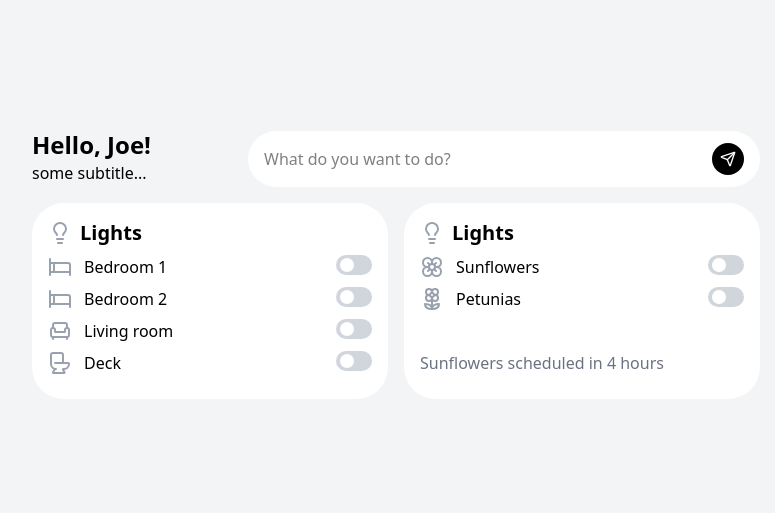
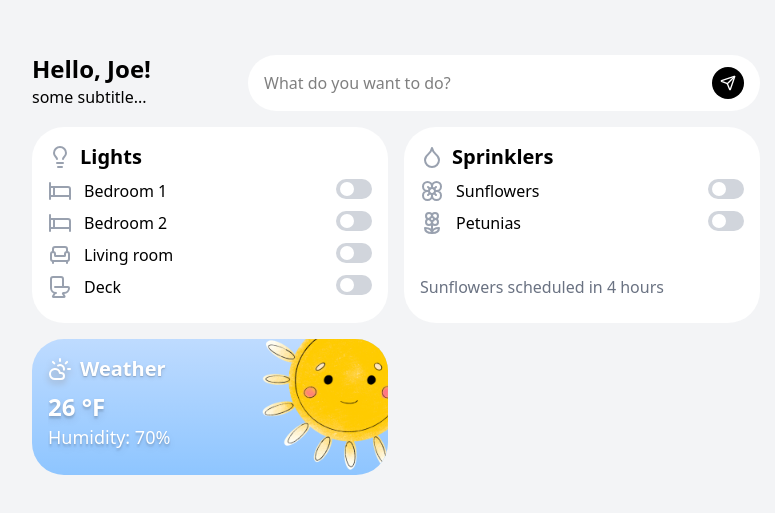
Before and after one commit to Eshan-Arora/dubhacks-25, a React (Vite) app in the folder app/: page / in a window 1280 px wide. Shown: the part 127-640 px from the top of the page, without its empty margins (244-1019 px from the left). Built offline with nearby package versions, Linux system fonts and the light colour scheme.

Commit message:
add weather thing

```diff
--- a/app/src/App.tsx
+++ b/app/src/App.tsx
@@ -3,9 +3,10 @@ import { useState } from 'react'
 import { ChatBox } from './components/ChatBox';
 import { InfoSquareRoot, InfoSquareHeading, InfoSquareContent } from './components/InfoSquare';
 import { Lights } from "./components/Lights";
+import { Weather } from "./components/Weather";
 
 import './App.css'
-import { LightbulbIcon } from 'lucide-react';
+import { LightbulbIcon, CloudSunIcon, DropletIcon } from 'lucide-react';
 import { Sprinklers } from './components/Sprinklers';
 
 function App() {
@@ -48,11 +49,22 @@ function App() {
 
             <InfoSquareRoot>
               <InfoSquareHeading
-                title="Lights"
-                icon={<LightbulbIcon className="text-gray-400" />}
+                title="Sprinklers"
+                icon={<DropletIcon className="text-gray-400" />}
               />
               <InfoSquareContent>
                 <Sprinklers />
+              </InfoSquareContent>
+            </InfoSquareRoot>
+
+            <InfoSquareRoot className="relative overflow-hidden bg-linear-to-b! from-blue-200 to-blue-300">
+              <InfoSquareHeading
+                title="Weather"
+                icon={<CloudSunIcon className="text-white drop-shadow-md drop-shadow-gray-400" />}
+                className="text-white text-shadow-md"
+              />
+              <InfoSquareContent className="overflow-hidden">
+                <Weather />
               </InfoSquareContent>
             </InfoSquareRoot>
           </div>
--- a/app/src/components/InfoSquare.tsx
+++ b/app/src/components/InfoSquare.tsx
@@ -2,12 +2,13 @@ import clsx from "clsx";
 
 export type InfoSquareRootProps = {
   children: React.ReactNode;
+  className?: string;
 };
 
-export function InfoSquareRoot({ children }: InfoSquareRootProps) {
+export function InfoSquareRoot({ className, children }: InfoSquareRootProps) {
   return (
     <div
-      className={clsx("bg-white rounded-4xl height p-4 flex flex-col")}
+      className={clsx(className, "bg-white rounded-4xl height p-4 flex flex-col")}
     >
       {children}
     </div>
@@ -31,11 +32,12 @@ export function InfoSquareHeading({ title, icon, className }: InfoSquareHeadingP
 
 export type InfoSquareContentProps = {
   children: React.ReactNode;
+  className?: string;
 };
 
-export function InfoSquareContent({ children }: InfoSquareContentProps) {
+export function InfoSquareContent({ children, className }: InfoSquareContentProps) {
   return (
-    <div className="flex flex-col grow">
+    <div className={clsx("flex flex-col grow", className)}>
       {children}
     </div>
   );
--- /dev/null
+++ b/app/src/components/Weather.tsx
@@ -0,0 +1,15 @@
+import sunImage from "../assets/sun.png";
+
+export type WeatherProps = {
+
+};
+
+export function Weather() {
+  return (
+    <div className="py-2">
+      <img className="absolute h-[256px] w-[256px] right-[-90px] top-[-70px] z-1" src={sunImage} />
+      <h3 className="text-white text-shadow-lg text-left text-2xl font-bold">26 °F</h3>
+      <h3 className="text-white text-shadow-lg text-left text-lg">Humidity: 70%</h3>
+    </div>
+  );
+}
```
Also changed, not shown: app/src/assets/sun.png (added).
